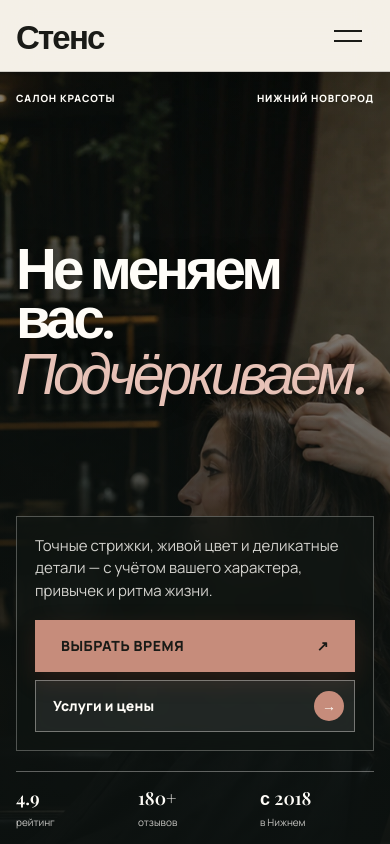
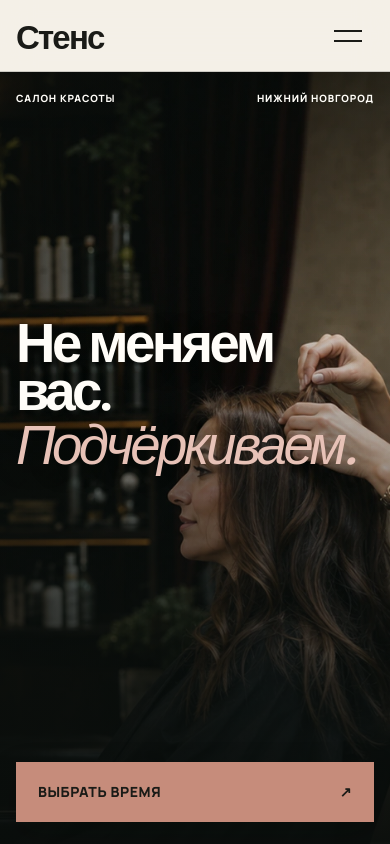
Before and after one commit to Kuala2/WebSite_Ref_Full, a Next.js app: page / in a window 390 px wide. Shown: the top 844 px of the page. Built offline with nearby package versions, Linux system fonts and the light colour scheme; a web font is replaced by a local one.

Commit message:
Simplify mobile salon hero

```diff
--- a/src/app/globals.css
+++ b/src/app/globals.css
@@ -2325,90 +2325,78 @@ button {
   }
 
   .home-intro-image {
-    object-position: 61% center;
+    object-position: 62% center;
   }
 
   .home-intro-scrim {
     background:
-      linear-gradient(0deg, rgba(12, 17, 15, 0.9) 0%, rgba(12, 17, 15, 0.52) 62%, rgba(12, 17, 15, 0.24) 100%),
-      linear-gradient(90deg, rgba(12, 17, 15, 0.34), transparent);
+      linear-gradient(180deg, rgba(10, 14, 12, 0.42) 0%, rgba(10, 14, 12, 0.08) 34%, rgba(10, 14, 12, 0.46) 66%, rgba(10, 14, 12, 0.92) 100%),
+      linear-gradient(90deg, rgba(10, 14, 12, 0.52) 0%, rgba(10, 14, 12, 0.08) 88%);
   }
 
   .home-intro-frame {
     min-height: calc(100svh - var(--header-height));
-    padding: 18px 0 14px;
+    display: flex;
+    flex-direction: column;
+    padding: 18px 0 22px;
   }
 
   .home-intro-kicker {
+    flex: 0 0 auto;
     font-size: 10px;
     letter-spacing: 0.09em;
   }
 
   .home-intro-content {
-    gap: 22px;
-    padding: 38px 0 20px;
+    flex: 1;
+    display: flex;
+    flex-direction: column;
+    justify-content: space-between;
+    gap: 28px;
+    padding: clamp(142px, 27svh, 210px) 0 0;
   }
 
   .home-intro-content h1 {
+    width: 100%;
     max-width: 100%;
-    font-size: clamp(48px, 14.5vw, 60px);
-    line-height: 0.86;
+    font-size: clamp(47px, 14vw, 56px);
+    line-height: 0.88;
+    letter-spacing: -0.065em;
   }
 
   .home-intro-content h1 em {
-    margin-top: 0.14em;
+    margin-top: 0.1em;
   }
 
   .home-intro-copy {
+    width: 100%;
     max-width: 100%;
-    padding: 18px;
-    background: rgba(16, 21, 18, 0.68);
+    padding: 0;
+    border: 0;
+    background: transparent;
+    backdrop-filter: none;
   }
 
   .home-intro-text {
-    margin: 0;
-    font-size: 15px;
-    line-height: 1.5;
+    display: none;
   }
 
   .home-intro-actions {
-    gap: 8px;
-    margin-top: 18px;
-  }
-
-  .home-intro-actions .ui-button,
-  .home-intro-actions .readable-link {
-    min-height: 52px;
-  }
-
+    margin-top: 0;
+  }
+
+  .home-intro-actions .ui-button {
+    min-height: 60px;
+    padding-inline: 20px;
+  }
+
+  .home-intro-actions .readable-link,
   .home-intro-meta {
-    align-items: flex-start;
-    gap: 14px;
-    padding-top: 12px;
-    font-size: 10px;
-  }
-
-  .home-intro-meta > div:first-child {
     display: none;
   }
 
-  .home-intro-facts {
-    width: 100%;
-    display: grid;
-    grid-template-columns: repeat(3, 1fr);
-    gap: 8px;
-  }
-
-  .home-intro-facts strong {
-    font-size: 18px;
-  }
-
-  .home-intro-facts span {
-    display: flex;
-    flex-direction: column;
-    gap: 1px;
-    font-size: 10px;
-    white-space: normal;
+  .home-intro-actions .ui-button--primary {
+    box-shadow: 0 12px 32px rgba(4, 8, 6, 0.24);
   }
 
   .home-services,
```
Lines whose indentation alone changed are shown as unchanged.
